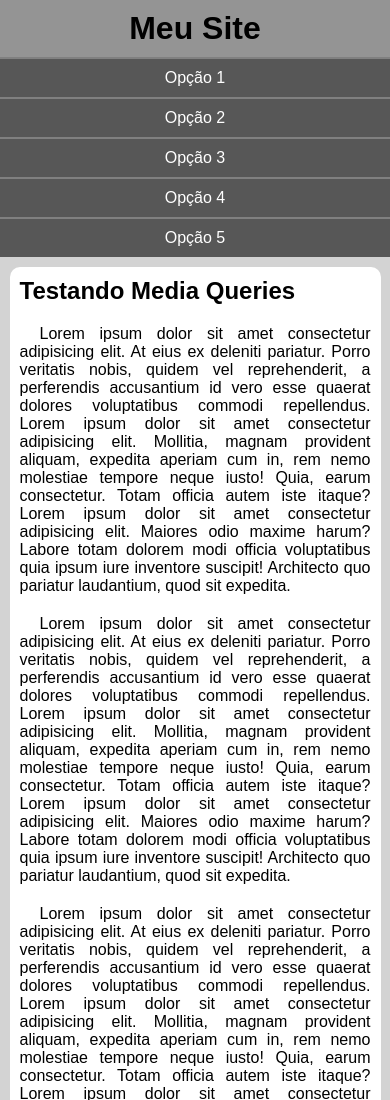
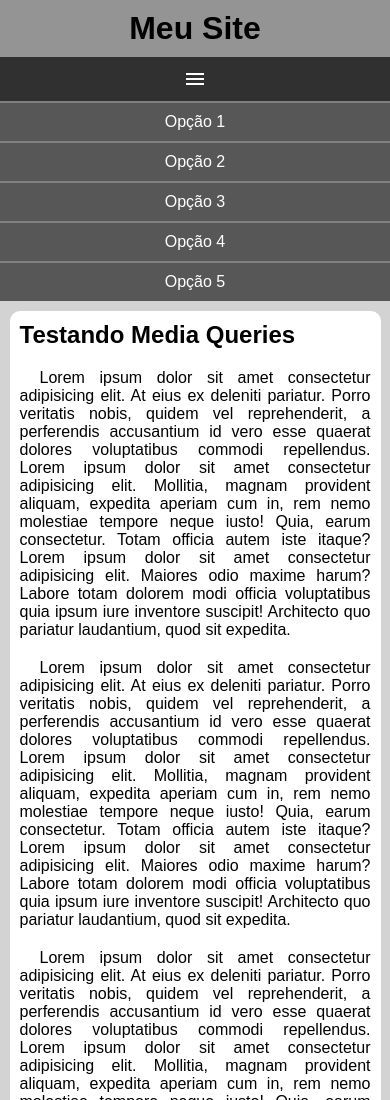
Before and after one commit to SlyUta/html-css, a plain HTML site: page S22E03/mq005/index.html in a window 390 px wide. Shown: the top 1100 px of the page. Drawn offline with Linux system fonts and the light colour scheme.

Commit message:
media query e algumas coisas usando .JS

```diff
--- a/S22E03/mq005/estilos/style.css
+++ b/S22E03/mq005/estilos/style.css
@@ -18,6 +18,20 @@ header{
 header > h1{
     padding: 10px;
     text-align: center;
+}
+
+span#burguer{
+    background-color: rgb(48, 48, 48);
+    color: white;
+    display: block;
+    text-align: center;
+    padding: 10px;
+    cursor: pointer;
+}
+
+span#burguer:hover{
+    background-color: white;
+    color: black;
 }
 
 menu{
--- a/S22E03/mq005/index.html
+++ b/S22E03/mq005/index.html
@@ -4,12 +4,14 @@
     <meta charset="UTF-8">
     <meta name="viewport" content="width=device-width, initial-scale=1.0">
     <title>Media Query</title>
+    <link href="https://fonts.googleapis.com/icon?family=Material+Icons" rel="stylesheet">
     <link rel="stylesheet" href="estilos/style.css">
 </head>
 <body>
     <header>
         <h1>Meu Site</h1>
-        <menu>
+        <span id="burguer" class="material-icons" onclick="clickMenu()">menu</span>
+        <menu id="itens">
             <ul>
                 <li><a href="#">Opção 1</a></li>
                 <li><a href="#">Opção 2</a></li>
@@ -29,5 +31,16 @@
             <p>Lorem ipsum dolor sit amet consectetur adipisicing elit. At eius ex deleniti pariatur. Porro veritatis nobis, quidem vel reprehenderit, a perferendis accusantium id vero esse quaerat dolores voluptatibus commodi repellendus. Lorem ipsum dolor sit amet consectetur adipisicing elit. Mollitia, magnam provident aliquam, expedita aperiam cum in, rem nemo molestiae tempore neque iusto! Quia, earum consectetur. Totam officia autem iste itaque? Lorem ipsum dolor sit amet consectetur adipisicing elit. Maiores odio maxime harum? Labore totam dolorem modi officia voluptatibus quia ipsum iure inventore suscipit! Architecto quo pariatur laudantium, quod sit expedita.</p>
         </article>
     </main>
+
+    <script>
+        function clickMenu(){
+            if (itens.style.display == 'block'){
+                itens.style.display = 'none'
+            } else {
+                itens.style.display = 'block'
+            }
+        }
+    </script>
+
 </body>
 </html>
```
